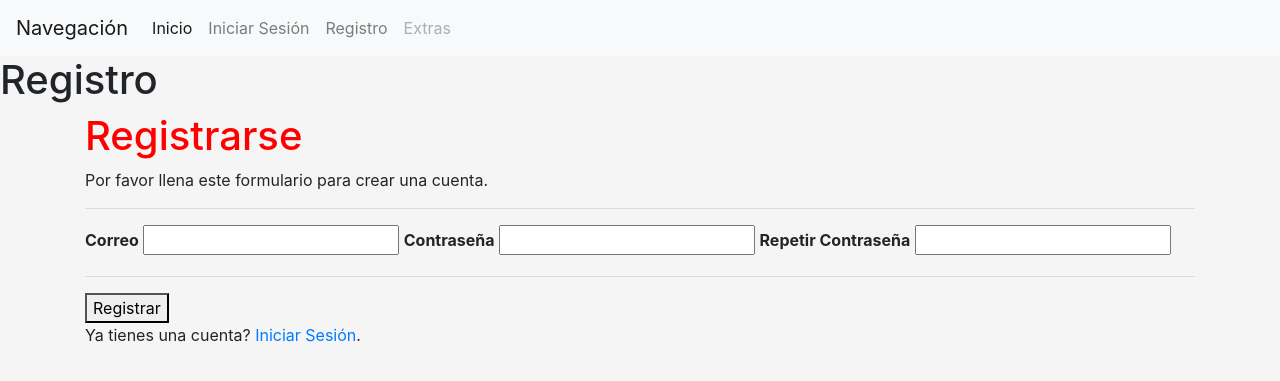
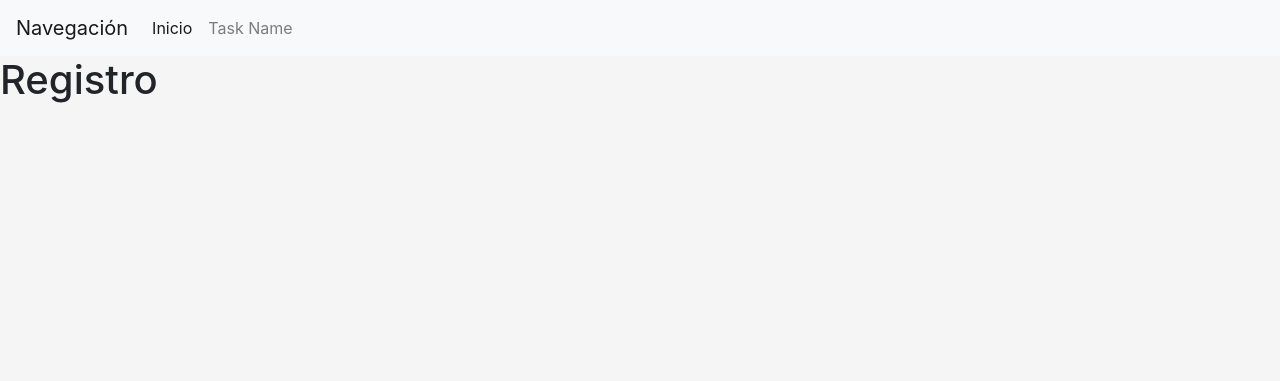
Before and after one commit to manuelcano10/prueba, a Flask app: template templates/registro.html in a window 1280 px wide. Shown: the top 381 px of the page. Run offline with Flask 2, Linux system fonts and the light colour scheme; the template is opened without the code that fills it, so the values that code supplies are empty; some libraries are stand-ins or nearby versions.

Commit message:
Flask y Mysql

```diff
--- a/appFlask.py
+++ b/appFlask.py
@@ -1,21 +1,39 @@
-from flask import Flask, render_template
+from flask import Flask, render_template, request, redirect, url_for
+import mysql.connector
+
+
+taskdb = mysql.connector.connect(
+  host="localhost",
+  user="root",
+  passwd="",
+  database="taskapp"
+)
+
 app = Flask(__name__)
 
 @app.route('/')  # BackSlash Home o página principal
-def hello_world():
-    return render_template('index.html')
+def index():
+    sql = "SELECT * FROM app"
+    cursor = taskdb.cursor()
+    cursor.execute(sql)
+    result = cursor.fetchall()
+    return render_template('index.html', tasks = result)
 
-@app.route('/index')
-def index():
-    return render_template('index.html')
+@app.route('/createtask')
+def create():
+    return render_template('create-task.html')
 
-@app.route('/login')
-def login():
-    return render_template('login.html')
-
-@app.route('/registro')
-def registro():
-    return render_template('registro.html')
+@app.route('/addtask', methods={'POST'})
+def addtask():
+    if request.method == 'POST':
+        taskname = request.form['taskName']
+        taskdate = request.form['taskDate']
+        cursor = taskdb.cursor()
+        sql = f"INSERT INTO app (task,date) VALUES ('{taskname}','{taskdate}')"
+        cursor.execute(sql)
+        taskdb.commit()
+        return redirect(url_for('index'))
+    return "Error"
 
 if __name__== "__main__":
     app.run(debug=True) # Debug=True para que se actualice automatico
--- a/templates/layout.html
+++ b/templates/layout.html
@@ -19,13 +19,7 @@
               <a class="nav-link" href="/index">Inicio <span class="sr-only">(current)</span></a>
             </li>
             <li class="nav-item">
-              <a class="nav-link" href="/login">Iniciar Sesión</a>
-            </li>
-            <li class="nav-item">
-              <a class="nav-link" href="/registro">Registro</a>
-            </li>
-            <li class="nav-item">
-              <a class="nav-link disabled" href="#" tabindex="-1" aria-disabled="true">Extras</a>
+              <a class="nav-link" href="/createtask">Task Name</a>
             </li>
           </ul>
         </div>
--- a/templates/registro.html
+++ b/templates/registro.html
@@ -1,27 +1,4 @@
 {% extends "layout.html"%}
 {% block content %}
     <h1>Registro</h1>
-    <form action="action_page.php">
-        <div class="container">
-          <h1 style="color: red;">Registrarse</h1>
-          <p>Por favor llena este formulario para crear una cuenta.</p>
-          <hr>
-
-          <label for="email"><b>Correo</b></label>
-          <input type="text"  name="email" required>
-
-          <label for="psw"><b>Contraseña</b></label>
-          <input type="password"  name="psw" required>
-
-          <label for="psw-repeat"><b>Repetir Contraseña</b></label>
-          <input type="password"  name="psw-repeat" required>
-          <hr>
-
-          <button type="submit" class="registerbtn">Registrar</button>
-        </div>
-
-        <div class="container signin">
-          <p>Ya tienes una cuenta? <a href="/login">Iniciar Sesión</a>.</p>
-        </div>
-      </form>
 {% endblock %}
```
Also changed, not shown: templates/create-task.html (added, +17 -0 lines), templates/index.html (+19 -1 lines), templates/login.html (deleted, +0 -20 lines).
